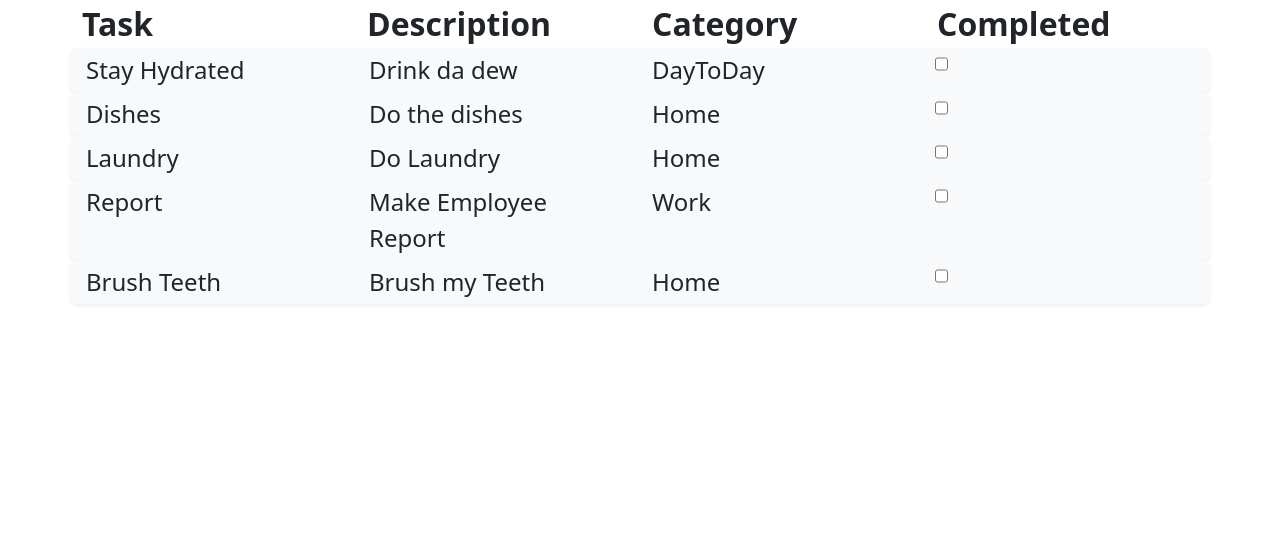
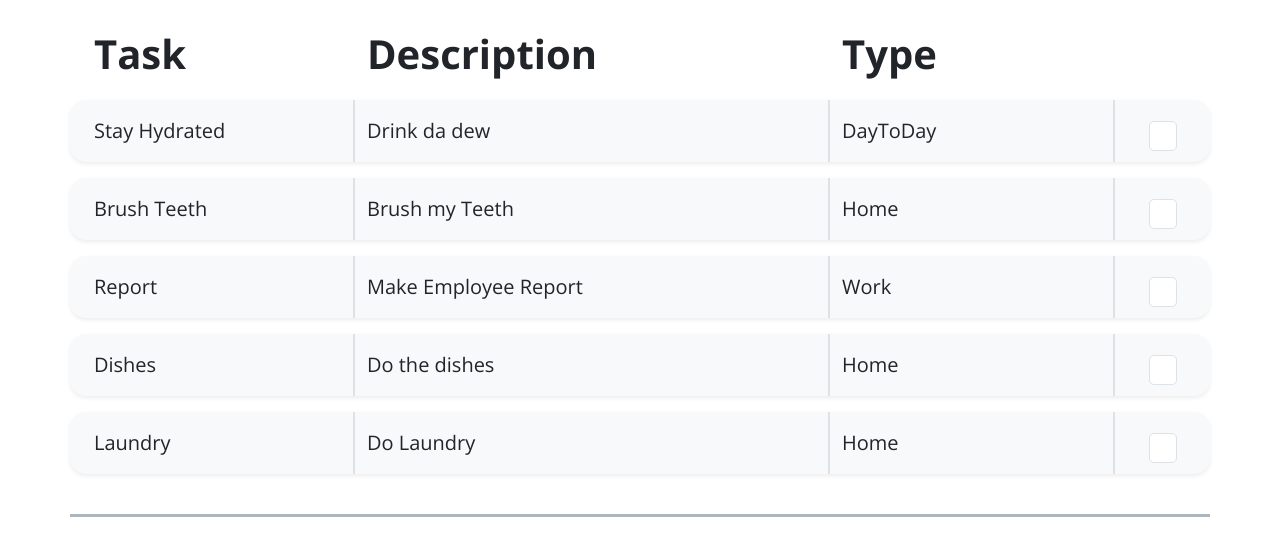
Before and after one commit to jaramilloez/Task-Manager, a React (Create React App) app: page / in a window 1280 px wide. Shown: the top 556 px of the page. Built offline with nearby package versions, Linux system fonts and the light colour scheme.

Commit message:
Basic UI finished.

```diff
--- a/public/index.html
+++ b/public/index.html
@@ -24,6 +24,9 @@
       work correctly both with client-side routing and a non-root public URL.
       Learn how to configure a non-root public URL by running `npm run build`.
     -->
+    <link rel="preconnect" href="https://fonts.googleapis.com">
+    <link rel="preconnect" href="https://fonts.gstatic.com" crossorigin>
+    <link href="https://fonts.googleapis.com/css2?family=Open+Sans:ital,wght@0,300..800;1,300..800&display=swap" rel="stylesheet">
     <title>React App</title>
   </head>
   <body>
--- a/src/components/tasks.jsx
+++ b/src/components/tasks.jsx
@@ -2,42 +2,41 @@ import React, { Component } from 'react';
 import { tasks } from '../fakeTaskService'
 
 class Tasks extends Component {
-    state = {}
     render() {
         return (
-            <div className='container'>
-                <div className='row rounded-3 fs-2 fw-bold'>
-                    <div className='col'>Task</div>
-                    <div className='col'>Description</div>
-                    <div className='col'>Category</div>
-                    <div className='col'>Completed</div>
+            <div className='container-xl py-4 border-bottom border-3 border-dark-subtle' style={{fontFamily: 'Open sans'}}>
+                <div className='row rounded-3 fs-1 fw-bold'>
+                    <div className='col-5 col-lg-3 ps-4'>Task</div>
+                    <div className='col-lg-5 d-none d-lg-block'>Description</div>
+                    <div className='col-5 col-lg-3'>Type</div>
+                    <div className='col-2 col-lg-1'></div>
                 </div>
-                { tasks.map(task => (
-                    <div className='row bg-light rounded-3 shadow-sm fs-4 p-1' key={ task._id }>
-                        <div className='col'>
+                { tasks.sort((a, b) => b.severity._id - a.severity._id)
+                    .map(task => (
+                        <div className='row rounded-4 bg-light shadow-sm fs-5 my-3' key={ task._id }>
+                            <div className='col-5 col-lg-3 py-3 border-end border-2 ps-4'>
                                 { task.title }
                             </div>
-                        <div className='col'>
+                            <div className='col-lg-5 py-3 border-end border-2 d-none d-lg-block'>
                                 { task.task }
                             </div>
-                        <div className='col'>
+                            <div className='col-5 col-lg-3 py-3 border-end border-2'>
                                 { task.category }
                             </div>
-                        <div className='col'>
+                            <div className='col-2 col-lg-1 py-3 text-center'>
                                 <input
                                     type='checkbox'
-                                className='form-check'
+                                    className='form-check-input'
+                                    style={{height: '100%', width: '28px'}}
                                     checked={ task.completed }
-                                onChange={event => this.completedTask(task._id, event.target.checked)}>
+                                    readOnly>
                                 </input>
                             </div>
                         </div>
-                ))}
+                    ))
+                }
             </div>
         );
-    }
-    completedTask(taskId, isChecked) {
-        console.log(isChecked)
     }
 }
 
--- a/src/fakeTaskService.js
+++ b/src/fakeTaskService.js
@@ -4,7 +4,7 @@ export const tasks = [
     title: "Stay Hydrated",
     task: "Drink da dew",
     category: "DayToDay",
-    severity: { _id: "61b017eb0cce782d386e7371", name: "Very Important" },
+    severity: { _id: 2, name: "Very Important" },
     completed: false,
   },
   {
@@ -12,7 +12,7 @@ export const tasks = [
     title: "Dishes",
     task: "Do the dishes",
     category: "Home",
-    severity: { _id: "61b017a20cce782d386e736f", name: "Normal" },
+    severity: { _id: 0, name: "Normal" },
     completed: false,
   },
   {
@@ -20,7 +20,7 @@ export const tasks = [
     title: "Laundry",
     task: "Do Laundry",
     category: "Home",
-    severity: { _id: "61b017a20cce782d386e736f", name: "Normal" },
+    severity: { _id: 0, name: "Normal" },
     completed: false,
   },
   {
@@ -28,7 +28,7 @@ export const tasks = [
     title: "Report",
     task: "Make Employee Report",
     category: "Work",
-    severity: { _id: "61b017cc0cce782d386e7370", name: "Important" },
+    severity: { _id: 1, name: "Important" },
     completed: false,
   },
   {
@@ -36,7 +36,7 @@ export const tasks = [
     title: "Brush Teeth",
     task: "Brush my Teeth",
     category: "Home",
-    severity: { _id: "61b017eb0cce782d386e7371", name: "Very Important" },
+    severity: { _id: 2, name: "Very Important" },
     completed: false,
   },
 ];
```
Lines whose indentation alone changed are shown as unchanged.
